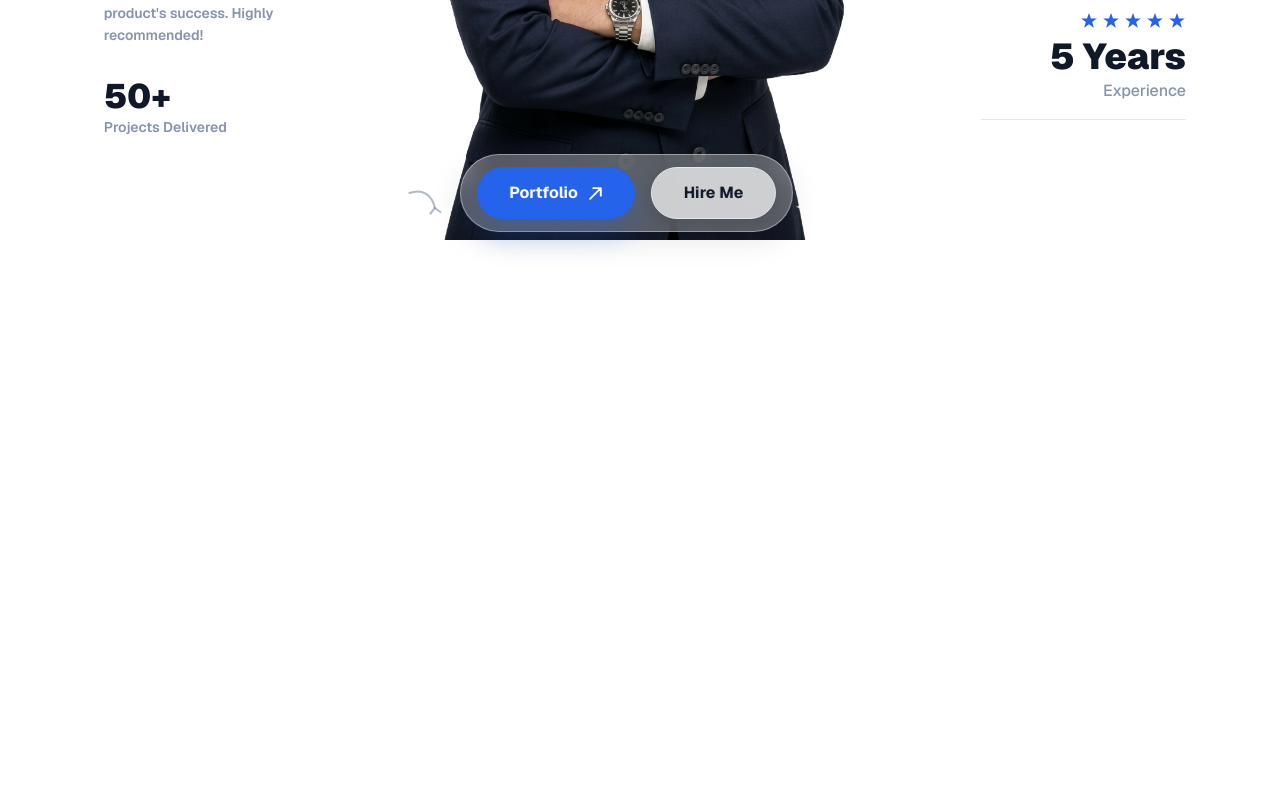
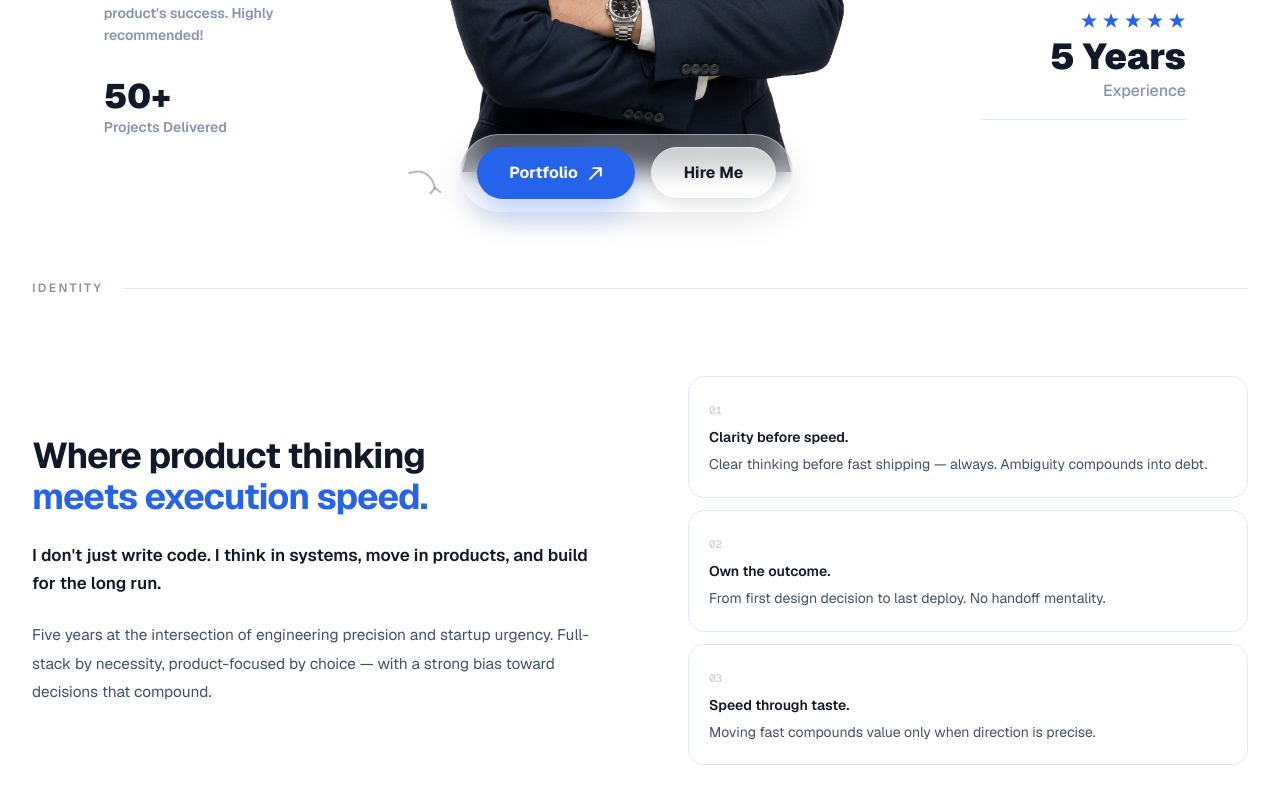
Before and after one commit to sorenammd/portfolio, a Next.js app: page / in a window 1280 px wide. Shown: the part 600-1404 px from the top of the page. Before the commit the page ends 880 px from the top, so only its background shows below. Built offline with nearby package versions, Linux system fonts and the light colour scheme.

Commit message:
Add AboutIdentity component and enhance layout with animations

```diff
--- a/app/layout.tsx
+++ b/app/layout.tsx
@@ -7,11 +7,13 @@ import "./globals.css";
 const geistSans = Geist({
   variable: "--font-geist-sans",
   subsets: ["latin"],
+  display: "swap",
 });
 
 const geistMono = Geist_Mono({
   variable: "--font-geist-mono",
   subsets: ["latin"],
+  display: "swap",
 });
 
 export const metadata: Metadata = {
--- a/app/page.tsx
+++ b/app/page.tsx
@@ -1,3 +1,4 @@
+import AboutIdentity from "@/components/about-identity";
 import Hero from "@/components/hero";
 
 export default function Home() {
@@ -5,6 +6,7 @@ export default function Home() {
     <div className="flex flex-col flex-1 bg-background">
       <main className="flex flex-1 w-full flex-col">
         <Hero />
+        <AboutIdentity />
       </main>
     </div>
   );
--- /dev/null
+++ b/components/about-identity/index.tsx
@@ -0,0 +1,118 @@
+"use client";
+
+import { motion } from "framer-motion";
+
+const revealUp = (delay = 0) => ({
+    initial: { opacity: 0, y: 18 },
+    whileInView: { opacity: 1, y: 0 },
+    viewport: { once: true, margin: "-60px" },
+    transition: {
+        duration: 0.8,
+        delay,
+        ease: [0.22, 1, 0.36, 1] as [number, number, number, number],
+    },
+});
+
+const revealIn = (delay = 0) => ({
+    initial: { opacity: 0 },
+    whileInView: { opacity: 1 },
+    viewport: { once: true, margin: "-60px" },
+    transition: { duration: 0.9, delay, ease: "easeOut" as const },
+});
+
+const cards = [
+    {
+        index: "01",
+        label: "Clarity before speed.",
+        body: "Clear thinking before fast shipping — always. Ambiguity compounds into debt.",
+    },
+    {
+        index: "02",
+        label: "Own the outcome.",
+        body: "From first design decision to last deploy. No handoff mentality.",
+    },
+    {
+        index: "03",
+        label: "Speed through taste.",
+        body: "Moving fast compounds value only when direction is precise.",
+    },
+];
+
+export default function AboutIdentity() {
+    return (
+        <section
+            id="about"
+            className="relative w-full bg-background px-5 pb-24 text-foreground md:px-8 md:pb-36"
+        >
+            <div className="relative mx-auto max-w-7xl">
+
+                {/* ── Section label ─────────────────────────────────────────── */}
+                <motion.div
+                    {...revealIn(0)}
+                    className="mb-14 flex items-center gap-5 md:mb-20"
+                >
+                    <span className="text-xs font-semibold uppercase tracking-[0.2em] text-caption">
+                        Identity
+                    </span>
+                    <motion.span
+                        initial={{ scaleX: 0, originX: 0 }}
+                        whileInView={{ scaleX: 1 }}
+                        viewport={{ once: true, margin: "-60px" }}
+                        transition={{ duration: 3, delay: 0.2, ease: [0.22, 1, 0.36, 1] }}
+                        className="h-px flex-1 bg-border origin-left"
+                        style={{ display: "block" }}
+                    />
+                </motion.div>
+
+                {/* ── Two-column: Text left / Cards right ───────────────────── */}
+                <div className="grid grid-cols-1 items-center gap-12 md:grid-cols-2 md:gap-16 lg:gap-24">
+
+                    {/* Left — Headline + Description */}
+                    <motion.div {...revealUp(0.08)} className="flex flex-col gap-6">
+                        <h2 className="text-[clamp(1.6rem,2.8vw,2.25rem)] font-bold leading-[1.15] tracking-tight text-foreground">
+                            Where product thinking
+                            <br />
+                            <span className="text-accent">meets execution speed.</span>
+                        </h2>
+
+                        <p className="text-[clamp(1rem,1.4vw,1.0625rem)] font-semibold leading-[1.65] text-foreground">
+                            I don&apos;t just write code. I think in systems,
+                            move in products, and build for the long run.
+                        </p>
+
+                        <p className="text-[clamp(0.9375rem,1.2vw,1rem)] font-normal leading-[1.85] text-foreground-secondary">
+                            Five years at the intersection of engineering precision and startup
+                            urgency. Full-stack by necessity, product-focused by choice — with a
+                            strong bias toward decisions that compound.
+                        </p>
+                    </motion.div>
+
+                    {/* Right — Cards stacked vertically */}
+                    <motion.div
+                        {...revealUp(0.16)}
+                        className="flex flex-col justify-between gap-3"
+                    >
+                        {cards.map((item) => (
+                            <div
+                                key={item.index}
+                                className="rounded-2xl border border-border bg-surface/20 px-5 py-5 transition-colors duration-200 hover:bg-surface/40"
+                            >
+                                <span className="font-mono text-[11px] font-semibold text-caption/40">
+                                    {item.index}
+                                </span>
+                                <p className="mt-1.5 text-sm font-semibold text-foreground">
+                                    {item.label}
+                                </p>
+                                <p className="mt-1.5 text-sm leading-[1.7] text-foreground-secondary">
+                                    {item.body}
+                                </p>
+                            </div>
+                        ))}
+                    </motion.div>
+
+                </div>
+
+            </div>
+        </section>
+    );
+}
--- a/components/hero/index.tsx
+++ b/components/hero/index.tsx
@@ -68,7 +68,7 @@ export default function Hero() {
                     initial={{ opacity: 0, scale: 0.97 }}
                     animate={{ opacity: 1, scale: 1 }}
                     transition={{ duration: 0.85, delay: 0.25, ease: [0.22, 1, 0.36, 1] as [number, number, number, number] }}
-                    className="relative z-50 -mt-8 h-140 w-[min(86vw,390px)] md:absolute md:left-1/2 md:top-18 md:z-20 md:mt-0 md:h-[min(86vh,690px)] md:min-h-157.5 md:w-[clamp(410px,33vw,455px)] md:-translate-x-1/2"
+                    className="relative -mt-8 h-140 w-[min(86vw,390px)] md:absolute md:left-1/2 md:top-18 md:z-20 md:mt-0 md:h-[min(86vh,690px)] md:min-h-157.5 md:w-[clamp(410px,33vw,455px)] md:-translate-x-1/2"
                 >
                     <Image
                         src="/me.png"
@@ -76,9 +76,18 @@ export default function Hero() {
                         fill
                         loading="eager"
                         sizes="(max-width: 768px) 86vw, (max-width: 1280px) 33vw, 455px"
-                        className="object-contain object-top"
+                        className="relative z-0 object-contain object-top"
                     />
-                    <motion.div {...fadeUp(0.5)} className="absolute z-50 left-1/2 -translate-x-[54%] bottom-2">
+
+                    <div
+                        aria-hidden="true"
+                        className="pointer-events-none
+                         absolute -bottom-25 left-1/2 z-10 h-30 w-screen
+                         -translate-x-1/2 rounded-t-4xl border
+                          border-border/0 bg-background md:h-42 "
+                    />
+
+                    <motion.div {...fadeUp(0.5)} className="absolute bottom-4 left-1/2 z-20 translate-x-[-54%] md:bottom-7">
                         <svg
                             className="absolute -left-14 bottom-2 hidden text-muted/50 md:block"
                             width="42"
@@ -98,7 +107,7 @@ export default function Hero() {
                                     <path d="M2 12L12 2M12 2H5M12 2v7" stroke="currentColor" strokeWidth="1.8" strokeLinecap="round" strokeLinejoin="round" />
                                 </svg>
                             </button>
-                            <button style={{ textWrap: 'nowrap' }} className="h-13 rounded-full border border-border bg-surface/70 px-8 text-base font-bold text-foreground shadow-[0_6px_14px_rgba(15,23,42,0.10)] transition-colors duration-200 hover:border-border/60 hover:bg-surface">
+                            <button className="h-13 rounded-full border border-border bg-surface/70 px-8 text-base font-bold text-foreground text-nowrap shadow-[0_6px_14px_rgba(15,23,42,0.10)] transition-colors duration-200 hover:border-border/60 hover:bg-surface">
                                 Hire Me
                             </button>
                         </div>
@@ -131,7 +140,7 @@ export default function Hero() {
 
 
 
-                <motion.div {...fadeIn(0.6)} className="grid w-full max-w-md grid-cols-2 gap-4 py-10 md:hidden">
+                <motion.div {...fadeIn(0.6)} className="grid z-10 w-full max-w-md grid-cols-2 gap-4 py-10 md:hidden">
                     <div className="rounded-2xl border border-border-soft p-4">
                         <p className="text-xl font-black text-foreground">50+</p>
                         <p className="text-xs font-semibold text-caption">Projects Delivered</p>
```
